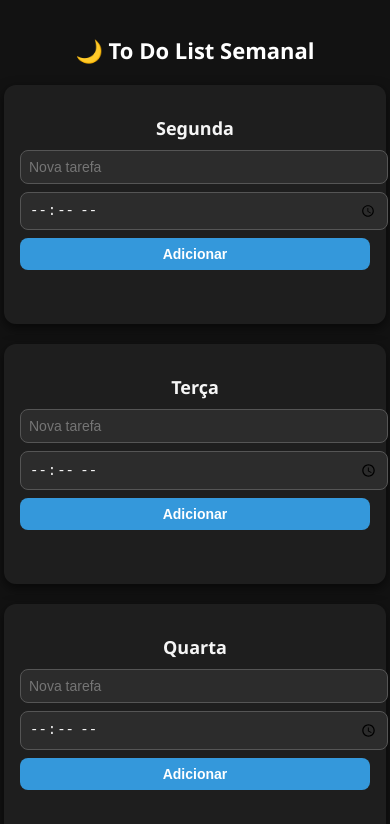
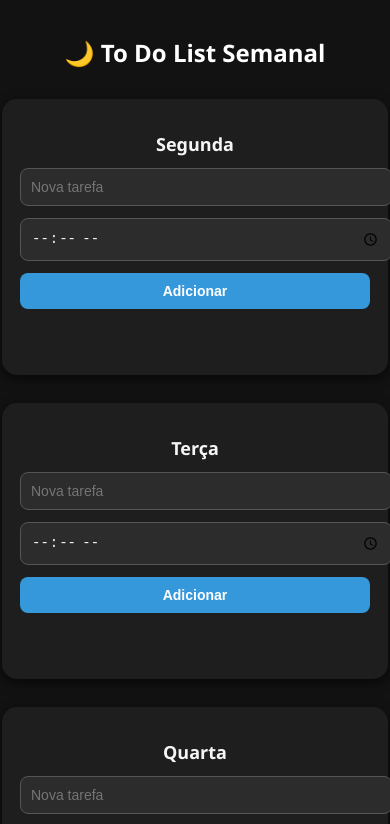
Before and after one commit to Hsa-o/tdls, a plain HTML site: page index.html in a window 390 px wide. Shown: the top 824 px of the page. Drawn offline with Linux system fonts and the light colour scheme.

Commit message:
Update index.html

```diff
--- a/index.html
+++ b/index.html
@@ -14,7 +14,7 @@
 
     h1 {
       text-align: center;
-      margin-bottom: 20px;
+      margin-bottom: 30px;
       font-size: 28px;
       color: #ffffff;
     }
@@ -23,7 +23,7 @@
       display: flex;
       flex-direction: column;
       align-items: center;
-      gap: 20px;
+      gap: 28px;
       max-width: 600px;
       margin: auto;
     }
@@ -31,9 +31,10 @@
     .dia {
       background: #1e1e1e;
       border-radius: 15px;
-      padding: 15px;
+      padding: 20px;
       box-shadow: 0 4px 12px rgba(0,0,0,0.6);
       width: 100%;
+      min-height: 220px;
       display: flex;
       flex-direction: column;
       align-items: center;
@@ -41,7 +42,7 @@
 
     h2 {
       text-align: center;
-      margin-bottom: 10px;
+      margin-bottom: 12px;
       font-size: 20px;
       color: #f5f5f5;
     }
@@ -49,23 +50,23 @@
     .input-area {
       display: flex;
       flex-direction: column;
-      gap: 8px;
+      gap: 12px;
       width: 100%;
-      margin-bottom: 12px;
+      margin-bottom: 16px;
     }
 
     input {
-      padding: 8px;
+      padding: 10px;
       border-radius: 8px;
       border: 1px solid #555;
-      font-size: 14px;
+      font-size: 15px;
       background: #2c2c2c;
       color: #f5f5f5;
       width: 100%;
     }
 
     button {
-      padding: 8px 12px;
+      padding: 10px 12px;
       border: none;
       border-radius: 8px;
       background: #3498db;
@@ -92,14 +93,14 @@
     }
 
     li {
-      margin: 6px 0;
+      margin: 8px 0;
       display: flex;
       justify-content: space-between;
       align-items: center;
       background: #2a2a2a;
-      padding: 8px 10px;
+      padding: 10px 12px;
       border-radius: 8px;
-      font-size: 14px;
+      font-size: 15px;
       color: #ddd;
       opacity: 0;
       transform: translateY(10px);
@@ -128,11 +129,11 @@
     .remover {
       background: crimson;
       border: none;
-      padding: 5px 8px;
+      padding: 6px 10px;
       border-radius: 6px;
       cursor: pointer;
       color: white;
-      font-size: 12px;
+      font-size: 13px;
       transition: 0.2s;
     }
 
@@ -141,12 +142,12 @@
     }
 
     @media (max-width: 768px) {
-      h1 { font-size: 22px; }
+      h1 { font-size: 24px; }
       h2 { font-size: 18px; }
-      .dia { padding: 16px; border-radius: 12px; }
+      .dia { padding: 18px; min-height: 240px; }
       input, button { font-size: 14px; }
       li {
-        font-size: 13px;
+        font-size: 14px;
         flex-direction: column;
         align-items: flex-start;
         gap: 6px;
```
